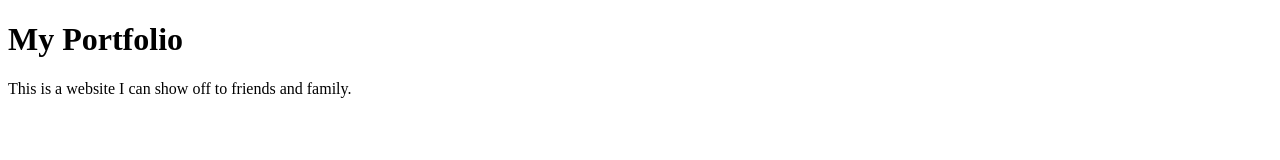
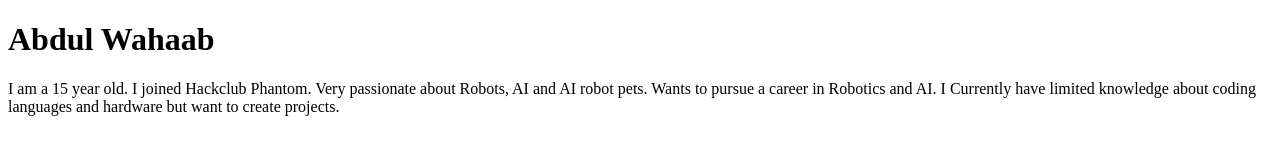
Before and after one commit to shadowstr1ke/my-portfolio, a plain HTML site: page index.html in a window 1280 px wide. Drawn offline with Linux system fonts and the light colour scheme.

Commit message:
make the page about me

```diff
--- a/index.html
+++ b/index.html
@@ -1,10 +1,11 @@
 <!DOCTYPE html>
 <html>
 	<head>
-		<title>My Portfolio</title>
+		<title>Abdul Wahaab's Portfolio</title>
 	</head>
 	<body>
-		<h1>My Portfolio</h1>
-		<p>This is a website I can show off to friends and family.</p>
+		<h1>Abdul Wahaab</h1>
+		<p>I am a 15 year old. I joined Hackclub Phantom. Very passionate about Robots, AI and AI robot pets. Wants to pursue a career in Robotics and AI. I Currently have limited knowledge about coding languages and hardware but want to create projects.
+		</p>
 	</body>
 </html>
```
